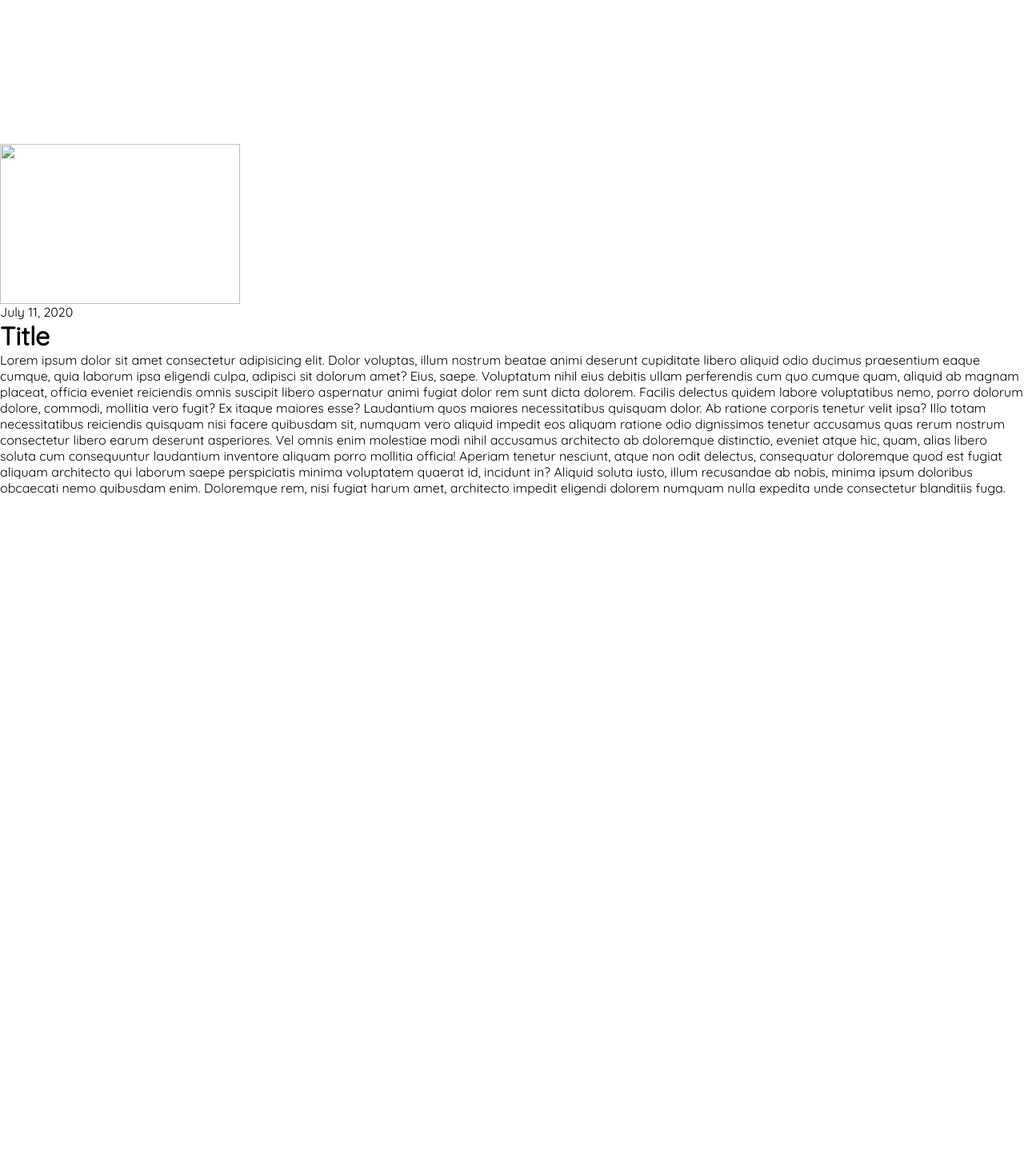
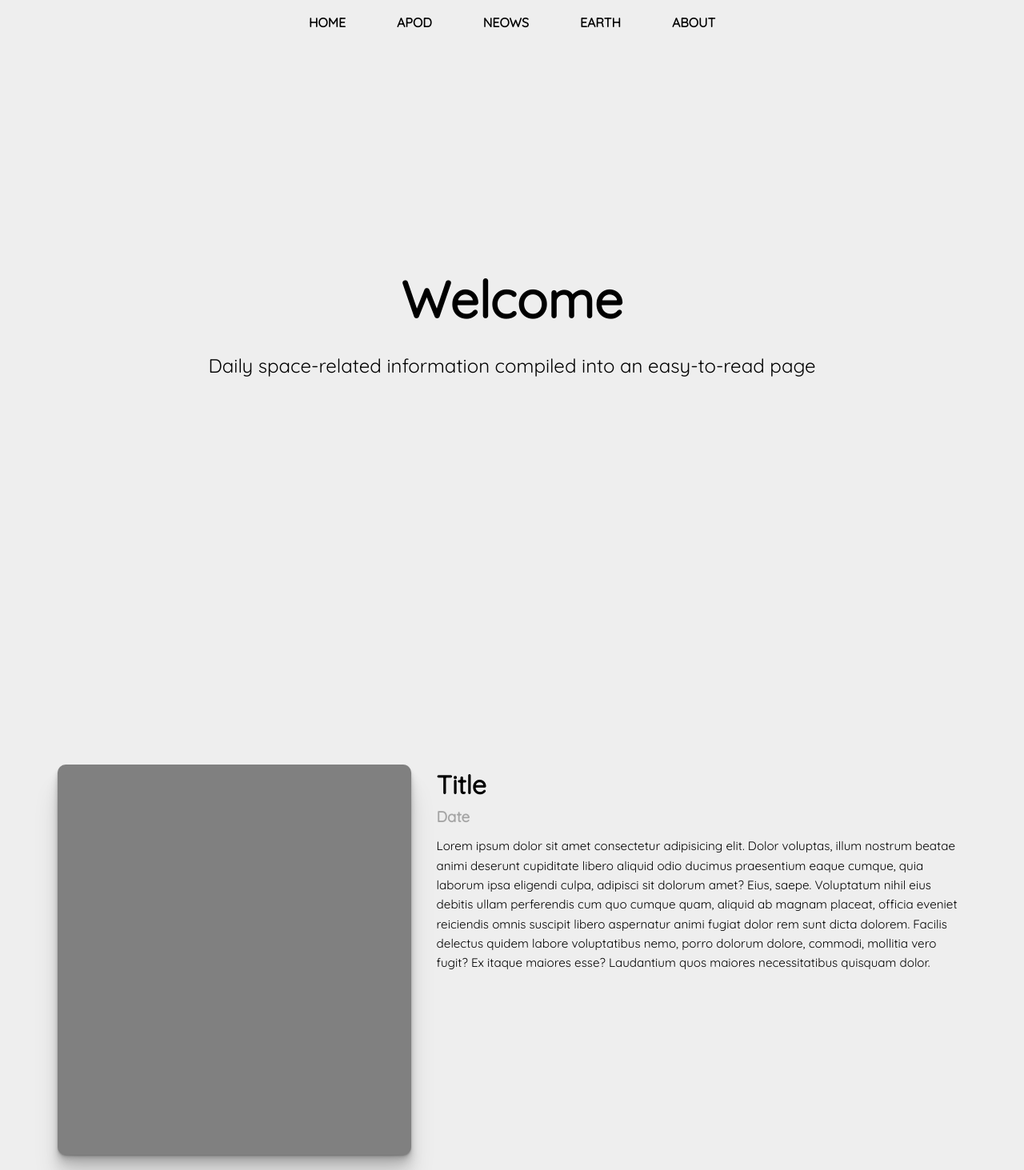
Before and after one commit to kev-luk/space-dashboard, a website: page public/index.html in a window 1280 px wide. Shown: the top 1463 px of the page at 80% size. Before the commit the page ends 800 px from the top, so only its background shows below. Drawn offline with Linux system fonts and the light colour scheme; some packages are replaced by stand-ins of ours; no server answers; a script that the page names is missing.

Commit message:
Completed APOD section

```diff
--- a/package.json
+++ b/package.json
@@ -22,6 +22,8 @@
         "axios": "^0.19.2",
         "dotenv": "^8.2.0",
         "express": "^4.17.1",
-        "nodemon": "^2.0.4"
+        "moment": "^2.27.0",
+        "nodemon": "^2.0.4",
+        "smooth-scrollbar": "^8.5.2"
     }
 }
--- a/public/index.html
+++ b/public/index.html
@@ -5,47 +5,80 @@
         <link rel="stylesheet" href="style.css" />
         <title>Gallery</title>
     </head>
-    <body>
-        <div class="post-container">
-            <div class="image-container">
-                <img src="" alt="" class="astronomy-img" />
-            </div>
-            <div class="img-info">
-                <div class="img-date">
-                    <span class="date">July 11, 2020</span>
+    <body id="scroll-bar">
+        <div class="page-container">
+            <nav class="nav-bar">
+                <ul>
+                    <li><a href="#home">Home</a></li>
+                    <li><a href="#APOD">APOD</a></li>
+                    <li><a href="#neows">NeoWs</a></li>
+                    <li><a href="#earth">Earth</a></li>
+                    <li><a href="#about">About</a></li>
+                </ul>
+            </nav>
+            <section id="home">
+                <h1>Welcome</h1>
+                <p class="lead">
+                    Daily space-related information compiled into an
+                    easy-to-read page
+                </p>
+            </section>
+            <section id="APOD">
+                <div class="post-container">
+                    <div class="image-container"></div>
+                    <div class="post-description">
+                        <div class="post-info">
+                            <h1 class="title">Title</h1>
+                            <h3 class="date">Date</h3>
+                        </div>
+                        <p class="post-text">
+                            Lorem ipsum dolor sit amet consectetur adipisicing
+                            elit. Dolor voluptas, illum nostrum beatae animi
+                            deserunt cupiditate libero aliquid odio ducimus
+                            praesentium eaque cumque, quia laborum ipsa eligendi
+                            culpa, adipisci sit dolorum amet? Eius, saepe.
+                            Voluptatum nihil eius debitis ullam perferendis cum
+                            quo cumque quam, aliquid ab magnam placeat, officia
+                            eveniet reiciendis omnis suscipit libero aspernatur
+                            animi fugiat dolor rem sunt dicta dolorem. Facilis
+                            delectus quidem labore voluptatibus nemo, porro
+                            dolorum dolore, commodi, mollitia vero fugit? Ex
+                            itaque maiores esse? Laudantium quos maiores
+                            necessitatibus quisquam dolor.
+                        </p>
+                    </div>
                 </div>
-                <h1 class="post-title">Title</h1>
-                <p class="post-text">
+            </section>
+            <section id="neows">
+                <h1>Welcome</h1>
+                <p class="lead">
                     Lorem ipsum dolor sit amet consectetur adipisicing elit.
-                    Dolor voluptas, illum nostrum beatae animi deserunt
-                    cupiditate libero aliquid odio ducimus praesentium eaque
-                    cumque, quia laborum ipsa eligendi culpa, adipisci sit
-                    dolorum amet? Eius, saepe. Voluptatum nihil eius debitis
-                    ullam perferendis cum quo cumque quam, aliquid ab magnam
-                    placeat, officia eveniet reiciendis omnis suscipit libero
-                    aspernatur animi fugiat dolor rem sunt dicta dolorem.
-                    Facilis delectus quidem labore voluptatibus nemo, porro
-                    dolorum dolore, commodi, mollitia vero fugit? Ex itaque
-                    maiores esse? Laudantium quos maiores necessitatibus
-                    quisquam dolor. Ab ratione corporis tenetur velit ipsa? Illo
-                    totam necessitatibus reiciendis quisquam nisi facere
-                    quibusdam sit, numquam vero aliquid impedit eos aliquam
-                    ratione odio dignissimos tenetur accusamus quas rerum
-                    nostrum consectetur libero earum deserunt asperiores. Vel
-                    omnis enim molestiae modi nihil accusamus architecto ab
-                    doloremque distinctio, eveniet atque hic, quam, alias libero
-                    soluta cum consequuntur laudantium inventore aliquam porro
-                    mollitia officia! Aperiam tenetur nesciunt, atque non odit
-                    delectus, consequatur doloremque quod est fugiat aliquam
-                    architecto qui laborum saepe perspiciatis minima voluptatem
-                    quaerat id, incidunt in? Aliquid soluta iusto, illum
-                    recusandae ab nobis, minima ipsum doloribus obcaecati nemo
-                    quibusdam enim. Doloremque rem, nisi fugiat harum amet,
-                    architecto impedit eligendi dolorem numquam nulla expedita
-                    unde consectetur blanditiis fuga.
+                    Officiis veniam, culpa earum modi cumque deserunt dolorem
+                    esse ad aut perferendis? Iste eveniet aspernatur, sed ea
+                    laboriosam quaerat ad excepturi quos.
                 </p>
-            </div>
+            </section>
+            <section id="earth">
+                <h1>Welcome</h1>
+                <p class="lead">
+                    Lorem ipsum dolor sit amet consectetur adipisicing elit.
+                    Officiis veniam, culpa earum modi cumque deserunt dolorem
+                    esse ad aut perferendis? Iste eveniet aspernatur, sed ea
+                    laboriosam quaerat ad excepturi quos.
+                </p>
+            </section>
+            <section id="about">
+                <h1>About</h1>
+                <p class="lead">
+                    Powered by NASA APIs
+                </p>
+                <p>
+                    Created by Kevin Luk
+                </p>
+            </section>
         </div>
+        <script src="https://cdn.jsdelivr.net/gh/cferdinandi/smooth-scroll@15.0.0/dist/smooth-scroll.polyfills.min.js"></script>
         <script src="main.js"></script>
+        <script src="./smooth-scroll.js"></script>
     </body>
 </html>
--- a/public/main.js
+++ b/public/main.js
@@ -1,12 +1,24 @@
-const postTitle = document.querySelector('.post-title');
-const astronomyIMG = document.querySelector('.astronomy-img');
+const astronomyIMG = document.querySelector('.image-container');
+const titleElement = document.querySelector('.title');
 const dateElement = document.querySelector('.date');
+const postTextElement = document.querySelector('.post-text');
 
-fetch('/space')
+fetch('/astro')
     .then((res) => res.json())
     .then((data) => {
         console.log(data);
-        postTitle.innerHTML = data.title;
-        astronomyIMG.src = data.hdurl;
-        dateElement.innerHTML = data.date;
+        fillInfo(data);
     });
+
+fetch('/asteroid')
+    .then((res) => res.json())
+    .then((data) => {
+        console.log(data);
+    });
+
+function fillInfo(data) {
+    titleElement.innerHTML = data.title;
+    dateElement.innerHTML = data.date;
+    astronomyIMG.style.background = `url(${data.hdurl}) no-repeat center center/cover`;
+    postTextElement.innerHTML = data.explanation;
+}
--- /dev/null
+++ b/public/smooth-scroll.js
@@ -0,0 +1,3 @@
+const scroll = new SmoothScroll('.nav-bar a[href*="#"]', {
+    speed: 1000,
+});
--- a/public/style.css
+++ b/public/style.css
@@ -8,26 +8,142 @@
 
 body {
     font-family: 'Quicksand', sans-serif;
+    background-color: #eee;
+    line-height: 1.6;
+    height: 100vh;
+    color: black;
+    overflow: hidden;
+}
+
+.page-container {
+    width: 100%;
+    height: 100%;
+}
+
+.nav-bar {
+    position: fixed;
+    top: 0;
+    z-index: 1;
+    display: flex;
+    width: 100%;
+    height: 60px;
+}
+
+.nav-bar ul {
+    display: flex;
+    justify-content: center;
+    list-style: none;
+    text-decoration: none;
+    width: 100%;
+}
+
+.nav-bar ul li {
+    margin: 0em 1em;
+    padding: 1em;
+}
+
+.nav-bar ul li a {
+    text-decoration: none;
+    text-transform: uppercase;
+    color: black;
+    font-weight: 900;
+    transition-property: opacity;
+    transition-duration: 300ms;
+}
+
+.nav-bar ul li a:hover {
+    opacity: 0.5;
+}
+
+#home,
+#about {
+    display: flex;
+    flex-direction: column;
+    justify-content: center;
+    align-items: center;
+    text-align: center;
+    width: 100%;
+    height: 100vh;
+    scroll-snap-align: center;
+}
+
+#home h1,
+#about h1 {
+    font-size: 4rem;
+    margin-bottom: 0.2em;
+}
+
+#home p,
+#about p {
+    font-size: 1.5rem;
+}
+
+#home {
+}
+
+#APOD {
+    width: 100%;
+    height: 100vh;
     display: flex;
     justify-content: center;
     align-items: center;
 }
 
-.title-container {
-    text-align: center;
-    line-height: 1.75;
-    margin-top: 2em;
+.post-container {
+    display: flex;
+    margin: 0em 3.5em;
+    height: 65%;
+    padding: 1em;
 }
 
-.title-container h1 {
-    font-size: 3rem;
+.page-container h1 {
+    font-size: 2rem;
+    font-weight: 900;
 }
 
-.title-container h2 {
-    font-size: 1.75rem;
+.page-container h3 {
+    opacity: 0.3;
+    margin-bottom: 0.5em;
 }
 
-.astronomy-img {
-    width: 300px;
-    height: 200px;
+.page-container p {
+    font-size: 0.95rem;
+    font-weight: 500;
+    overflow: auto;
 }
+
+.image-container {
+    display: flex;
+    justify-content: center;
+    align-items: center;
+    width: 40%;
+    margin-right: 2em;
+    background-color: grey;
+    border-radius: 10px;
+    box-shadow: 0 1px 1px rgba(0, 0, 0, 0.11), 0 2px 2px rgba(0, 0, 0, 0.11),
+        0 4px 4px rgba(0, 0, 0, 0.11), 0 8px 8px rgba(0, 0, 0, 0.11),
+        0 16px 16px rgba(0, 0, 0, 0.11), 0 32px 32px rgba(0, 0, 0, 0.11);
+}
+
+.post-description {
+    display: flex;
+    flex-direction: column;
+    text-align: left;
+    width: 60%;
+}
+
+#neows {
+    width: 100%;
+    height: 100vh;
+    display: flex;
+    justify-content: center;
+    align-items: center;
+}
+
+#earth {
+    width: 100%;
+    height: 100vh;
+    display: flex;
+    justify-content: center;
+    align-items: center;
+}
```
Also changed, not shown: app.js (+15 -2 lines), public/about.jpg (added), public/donald-giannatti-Wj1D-qiOseE-unsplash.jpg (added), public/nasa.jpg (added), 2 other files.
